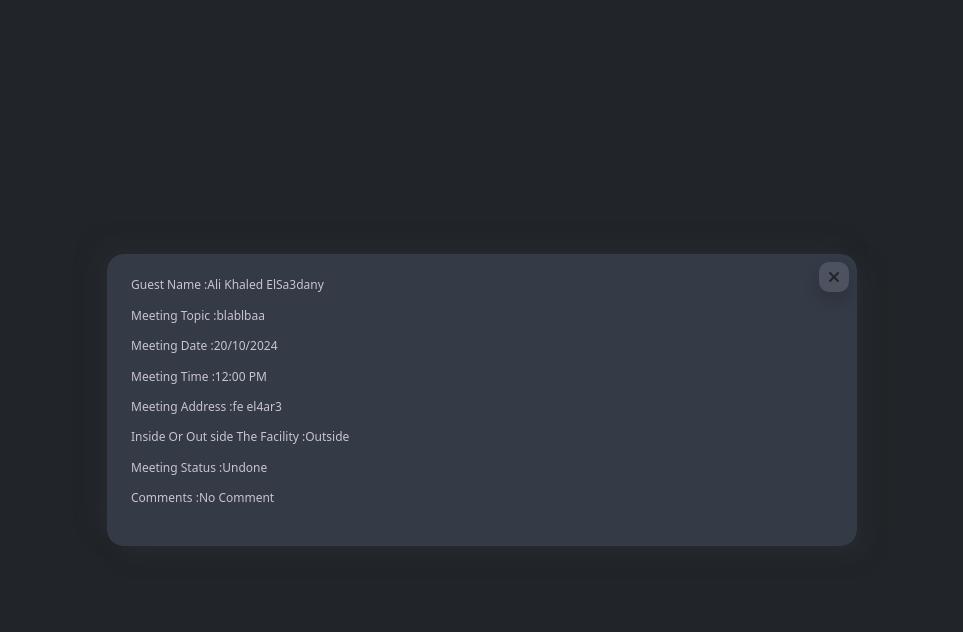
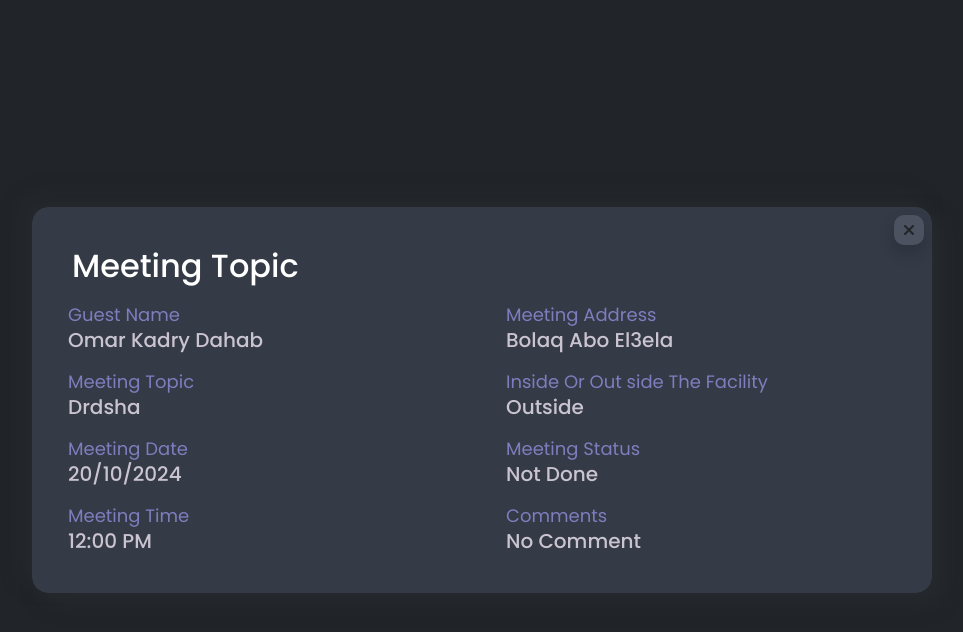
Before and after one commit to Ali1Kh/repos, a React (Create React App) app in the folder meeting-management/: page / in a window 1280 px wide. Both pictures are taken after a click on the element 491 px from the left and 195 px from the top of the page. Shown: the top 632 px of the page, without its empty margins (158-1121 px from the left). Built offline with nearby package versions, Linux system fonts and the light colour scheme.

Commit message:
Meeting Details

```diff
--- a/meeting-management/src/components/HomePage/HomePage.jsx
+++ b/meeting-management/src/components/HomePage/HomePage.jsx
@@ -14,36 +14,36 @@ export default function HomePage() {
             GuestName: "Ali Khaled ElSa3dany",
             MeetingTopic: "blablbaa",
             MeetingTime: "12:00 PM",
-            MeetingStatus: "Undone",
+            MeetingStatus: "Not Done",
         },
         {
-            GuestName: "Ali Khaled ElSa3dany",
+            GuestName: "Mostafa Salem",
             MeetingTopic: "blablbaa",
             MeetingTime: "12:00 PM",
-            MeetingStatus: "Undone",
+            MeetingStatus: "Not Done",
         },
         {
-            GuestName: "Ali Khaled ElSa3dany",
+            GuestName: "Mostafa Salem",
             MeetingTopic: "blablbaa",
             MeetingTime: "12:00 PM",
-            MeetingStatus: "Undone",
+            MeetingStatus: "Not Done",
         },
         {
-            GuestName: "Ali Khaled ElSa3dany",
+            GuestName: "omar Kadry Dahab",
             MeetingTopic: "blablbaa",
             MeetingTime: "12:00 PM",
-            MeetingStatus: "Undone",
+            MeetingStatus: "Not Done",
         },
     ];
 
     let meetingsDetails = {
-        GuestName: "Ali Khaled ElSa3dany",
-        MeetingTopic: "blablbaa",
+        GuestName: "Omar Kadry Dahab",
+        MeetingTopic: "Drdsha",
         MeetingDate: "20/10/2024",
-        MeetingAddress: "fe el4ar3",
+        MeetingAddress: "Bolaq Abo El3ela",
         Area: "Outside",
         MeetingTime: "12:00 PM",
-        MeetingStatus: "Undone",
+        MeetingStatus: "Not Done",
         Comments: "No Comment",
     };
 
@@ -65,21 +65,53 @@ export default function HomePage() {
                         ))}
                     </div>
                     <div class="modal fade" id="exampleModalCenter">
-                        <div class="modal-dialog modal-dialog-centered" role="document">
-                            <div class="modal-content  transition: `opacity 400ms, backdrop-filter 400ms`" >
+                        <div class="modal-dialog col-md-7 modal-dialog-centered" role="document">
+                            <div class="modal-content transition: `opacity 400ms, backdrop-filter 400ms`" >
                                 <div className="inner-modal shadow rounded-4 p-4">
                                     <div className="icon d-flex justify-content-end" onClick={handleClose}>
                                         <i class="shadow fa-solid fa-xmark"></i>
                                     </div>
-                                    <h6 className="mb-3">Guest Name :<span className="fw-normal">{meetingsDetails.GuestName}</span></h6>
-                                    <h6 className="mb-3">Meeting Topic :<span className="fw-normal">{meetingsDetails.MeetingTopic}</span></h6>
-                                    <h6 className="mb-3">Meeting Date :<span className="fw-normal">{meetingsDetails.MeetingDate}</span></h6>
-                                    <h6 className="mb-3">Meeting Time :<span className="fw-normal">{meetingsDetails.MeetingTime}</span></h6>
-                                    <h6 className="mb-3">Meeting Address :<span className="fw-normal">{meetingsDetails.MeetingAddress}</span></h6>
-                                    <h6 className="mb-3">Inside Or Out side The Facility :<span className="fw-normal">{meetingsDetails.Area}</span></h6>
-                                    <h6 className="mb-3">Meeting Status :<span className="fw-normal">{meetingsDetails.MeetingStatus}</span></h6>
-                                    <h6 className="mb-3">Comments :<span className="fw-normal">{meetingsDetails.Comments}</span></h6>
-                                </div>
+                                    <div className="meeting-topic m-3">
+                                        <h2 className="text-white">Meeting Topic</h2>
+                                    </div>
+                                    <div className="container meeting-container">
+                                    <div className="row g-5">
+                                        <div className="col-md-6">
+                                        <div className="col-ineer">
+                                        <span>Guest Name</span>
+                                        <h5 className="mb-3">{meetingsDetails.GuestName}</h5>
+
+                                        <span className="fw-normal">Meeting Topic</span>
+                                        <h5 className="mb-3">{meetingsDetails.MeetingTopic}</h5>
+
+                                        <span>Meeting Date</span>
+                                        <h5 className="mb-3">{meetingsDetails.MeetingDate}</h5>
+
+                                        <span>Meeting Time</span>
+                                        <h5 className="mb-3">{meetingsDetails.MeetingTime}</h5>
+                                        </div>
+                                        </div>
+
+                                        <div className="col-md-6">
+                                        <div className="col-ineer">
+                                        <span>Meeting Address</span>
+                                        <h5 className="mb-3">{meetingsDetails.MeetingAddress}</h5>
+
+                                        <span>Inside Or Out side The Facility</span>
+                                        <h5 className="mb-3">{meetingsDetails.Area}</h5>
+
+                                        <span>Meeting Status</span>
+                                        <h5 className="mb-3">{meetingsDetails.MeetingStatus}</h5>
+
+                                        <span>Comments</span>
+                                        <h5 className="mb-3">{meetingsDetails.Comments}</h5>
+
+                                        </div>
+                                        </div>
+
+                                    </div>
+                                    </div>
+                                 </div>
                             </div>
                         </div>
                     </div>
--- a/meeting-management/src/components/HomePage/homePage.css
+++ b/meeting-management/src/components/HomePage/homePage.css
@@ -10,6 +10,10 @@
     background-color: #343A46;
 }
 
+.meeting-topic h2 {
+    font-family: var(--main-font);
+}
+
 .inner-card h6,
 .inner-modal h6{
     font-size: 12px;
@@ -20,6 +24,7 @@
 .modal.fade {
     transition: opacity 0.1s linear;
 }
+
 
 .modal {
     z-index: 99999999;
@@ -37,22 +42,12 @@
 }
 
 .modal .modal-dialog {
-    width: 60%;
-    max-width: 1230px;
+    max-width: 900px;
 }
 
 .inner-modal {
     position: relative;
 }
-
-/* .inner-modal h6 {
-    margin: 5px;
-    padding: 10px;
-    background-color: var(--background-color-1);
-    box-shadow: 5px 5px 20px #262a2e;
-    border-radius: 20px;
-    display: inline-block;
-} */
 
 .icon {
     position: absolute;
@@ -70,3 +65,16 @@
     justify-content: center;
     align-items: center;
 }
+
+.meeting-container span{
+    color:#7E7EBE;
+    font-size: 18px;
+    font-family: var(--main-font);
+
+}
+
+.meeting-container h5{
+    color:#CAC4D0;
+    font-family: var(--main-font);
+
+}
--- a/meeting-management/src/components/manager/meetingDetails/meetingDetails.css
+++ b/meeting-management/src/components/manager/meetingDetails/meetingDetails.css
@@ -1,6 +1,7 @@
 .parent h2{
     font-family: var(--main-font);
 }
+
 
 .inner{
     height: 70vh;
--- a/meeting-management/src/components/signup/Signup.css
+++ b/meeting-management/src/components/signup/Signup.css
@@ -1,10 +1,4 @@
 @import url('https://fonts.googleapis.com/css2?family=Poppins:ital,wght@0,100;0,200;0,300;0,400;0,500;0,600;0,700;1,100;1,200;1,300;1,400;1,500;1,600;1,700&display=swap');
-:root{
-  --main-color: #323644;
-  --sec-color:#7E7EBE;
-  --main-font :Poppins;
-}
-
 
 .name input{
   width: 40%;
--- a/meeting-management/src/index.css
+++ b/meeting-management/src/index.css
@@ -6,6 +6,9 @@
   --background-color-1: linear-gradient(145deg, #1e2024, #23272b);
   --shadow-1: 10px 10px 19px #262a2e, -10px -10px 19px #262a2e;
   --transition: 0.4s;
+  --main-color: #323644;
+  --sec-color:#7E7EBE;
+  --main-font :Poppins;
 }
 
 .main {
```
Also changed, not shown: 1 other file (tests, documents, lock files or other folders).
